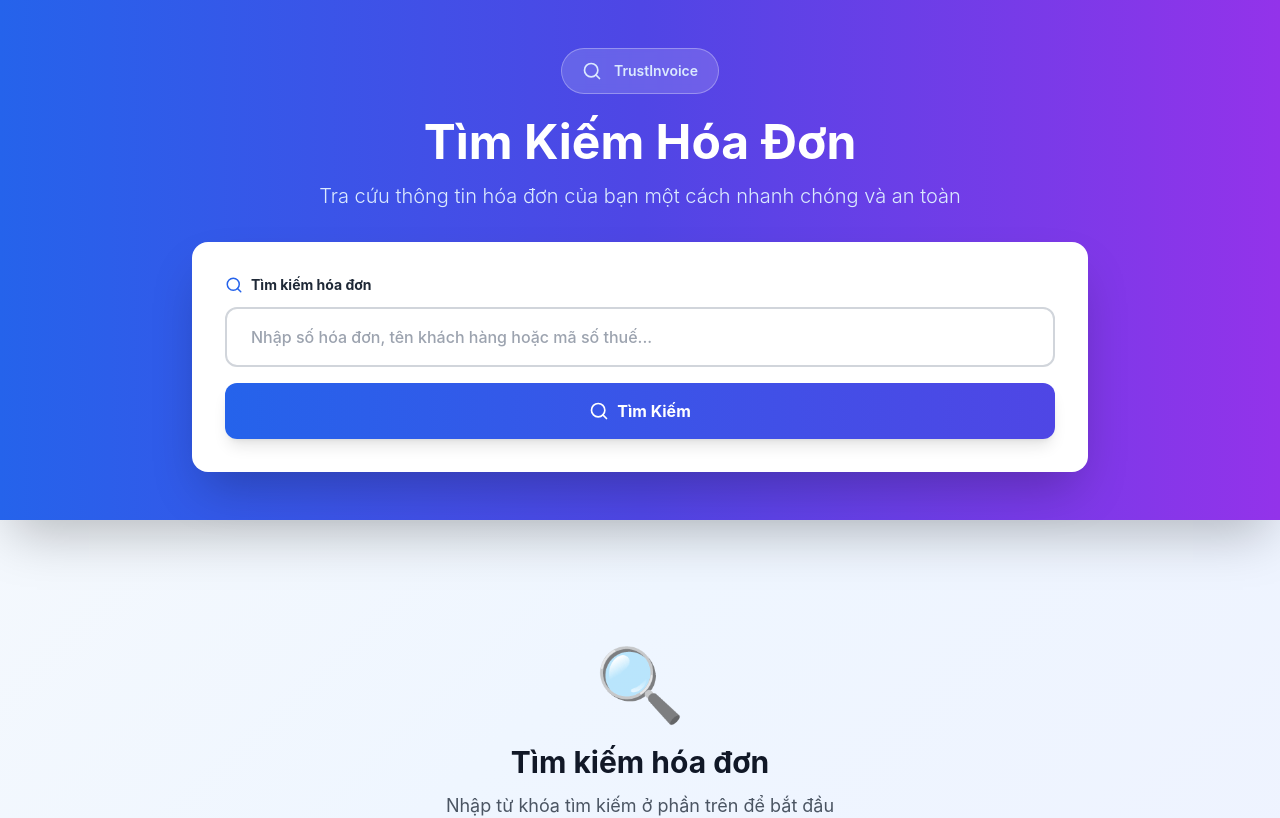
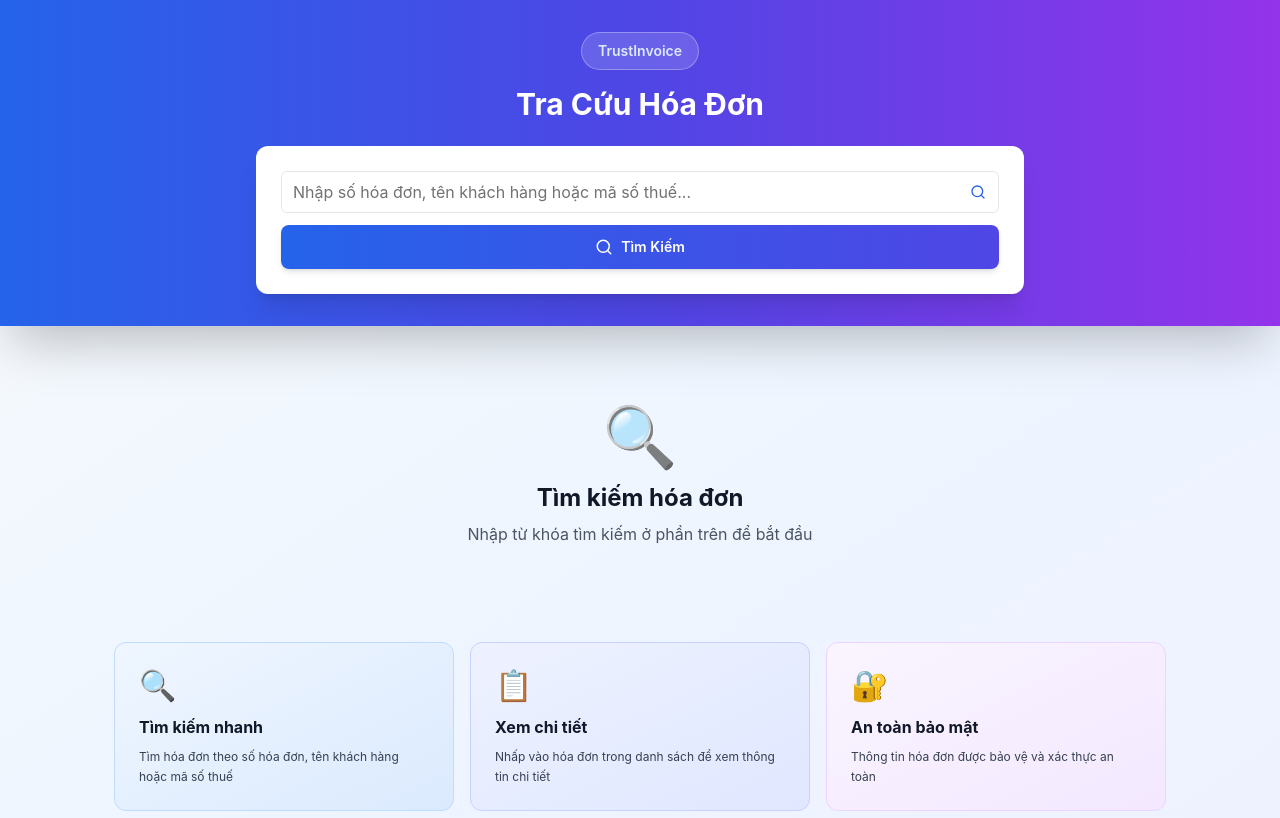
Before and after one commit to nguyenhoangtamm/Invoice-Web, a React (Vite) app: page /lookup in a window 1280 px wide. Shown: the top 818 px of the page. Built offline with nearby package versions, Linux system fonts and the light colour scheme.

Commit message:
feat: update organization interface to use numeric ID and include additional fields

```diff
--- a/src/components/CreateInvoiceModal.tsx
+++ b/src/components/CreateInvoiceModal.tsx
@@ -23,7 +23,7 @@ import {
 import TrashIcon from '@rsuite/icons/Trash';
 import PlusIcon from '@rsuite/icons/Plus';
 import type { CreateInvoiceRequest, CreateInvoiceLineRequest, Invoice } from '../types/invoice';
-import { getAllOrganizations } from '../api/services/organizationService';
+import { getOrganizationByMe } from '../api/services/organizationService';
 import { createInvoice } from '../api/services/invoiceService';
 import type { Organization } from '../types/organization';
 const Textarea = React.forwardRef<HTMLTextAreaElement, React.ComponentProps<typeof Input>>(
@@ -95,7 +95,7 @@ const CreateInvoiceModal: React.FC<CreateInvoiceModalProps> = ({
             const loadOrganizations = async () => {
                 try {
                     setLoadingOrganizations(true);
-                    const response = await getAllOrganizations();
+                    const response = await getOrganizationByMe();
                     if (response.succeeded && response.data) {
                         setOrganizations(response.data);
                     }
--- a/src/pages/Lookup.tsx
+++ b/src/pages/Lookup.tsx
@@ -3,9 +3,8 @@ import InvoiceDetail from "../components/InvoiceDetail";
 import type { Invoice, InvoiceLookUp } from "../types/invoice";
 import { getInvoicesPaginatedLookUp } from "../api/services/invoiceService";
 import { Search, Eye, Download, Trash2, ChevronLeft, ChevronRight, FileText, Loader, CheckCircle, AlertCircle } from "lucide-react";
-import { InvoiceStatus } from "../enums/invoiceEnum";
-import { mockInvoices } from "../data/mockInvoice";
 import { getSimplifiedInvoiceStatusText, getSimplifiedInvoiceStatusColor } from "../utils/helpers";
+import { Input, InputGroup } from "rsuite";
 
 export default function Lookup() {
   const [selectedInvoice, setSelectedInvoice] = useState<InvoiceLookUp | null>(null);
@@ -69,49 +68,48 @@ export default function Lookup() {
   return (
     <div className="min-h-screen bg-gradient-to-br from-slate-50 via-blue-50 to-indigo-50">
       {/* Header */}
-      <header className="bg-gradient-to-r from-blue-600 via-indigo-600 to-purple-600 py-12 shadow-2xl">
+      <header className="bg-gradient-to-r from-blue-600 via-indigo-600 to-purple-600 py-8 shadow-2xl">
         <div className="container mx-auto px-6">
-          <div className="max-w-4xl mx-auto">
+          <div className="max-w-3xl mx-auto">
             {/* Title Section */}
-            <div className="text-center mb-8">
-              <div className="inline-flex items-center gap-3 bg-white/15 backdrop-blur-sm px-5 py-3 rounded-full mb-6 border border-white/30 hover:bg-white/20 transition-colors">
-                <Search size={20} className="text-blue-100" />
+            <div className="text-center mb-6">
+              <div className="inline-flex items-center gap-2 bg-white/15 backdrop-blur-sm px-4 py-2 rounded-full mb-4 border border-white/30 hover:bg-white/20 transition-colors">
                 <span className="text-blue-100 text-sm font-semibold">TrustInvoice</span>
               </div>
-              <h1 className="text-4xl md:text-5xl font-bold text-white mb-4 leading-tight">Tìm Kiếm Hóa Đơn</h1>
-              <p className="text-blue-100 text-lg md:text-xl font-light">Tra cứu thông tin hóa đơn của bạn một cách nhanh chóng và an toàn</p>
+              <h1 className="text-2xl md:text-3xl font-bold text-white mb-3 leading-tight">Tra Cứu Hóa Đơn</h1>
             </div>
 
             {/* Search Form */}
-            <div className="bg-white rounded-2xl shadow-2xl overflow-hidden backdrop-blur-sm border border-white/50">
-              <div className="p-6 md:p-8">
-                <div className="space-y-4">
+            <div className="bg-white rounded-xl shadow-xl overflow-hidden backdrop-blur-sm border border-white/50">
+              <div className="p-4 md:p-6">
+                <div className="space-y-3">
                   <div>
-                    <label className="flex text-sm font-bold text-gray-800 mb-3 items-center gap-2">
-                      <Search size={18} className="text-blue-600" />
-                      Tìm kiếm hóa đơn
-                    </label>
-                    <input
-                      value={searchTerm}
-                      onChange={(e) => setSearchTerm(e.target.value)}
-                      onKeyPress={(e) => e.key === 'Enter' && handleSearch()}
-                      placeholder="Nhập số hóa đơn, tên khách hàng hoặc mã số thuế..."
-                      className="w-full px-6 py-4 border-2 border-gray-300 rounded-xl text-base focus:outline-none focus:border-blue-500 focus:ring-4 focus:ring-blue-100 transition-all placeholder-gray-400 font-medium"
-                    />
+                    <InputGroup inside>
+                      <Input
+                        value={searchTerm}
+                        onChange={setSearchTerm}
+                        onPressEnter={handleSearch}
+                        placeholder="Nhập số hóa đơn, tên khách hàng hoặc mã số thuế..."
+                        size="lg"
+                      />
+                      <InputGroup.Addon>
+                        <Search size={16} className="text-blue-600" />
+                      </InputGroup.Addon>
+                    </InputGroup>
                   </div>
                   <button
                     onClick={handleSearch}
                     disabled={loading}
-                    className="w-full bg-gradient-to-r from-blue-600 to-indigo-600 text-white font-bold py-4 px-6 rounded-xl hover:from-blue-700 hover:to-indigo-700 disabled:opacity-60 disabled:cursor-not-allowed transition-all duration-200 flex items-center justify-center gap-2 shadow-lg hover:shadow-2xl text-base"
+                    className="w-full bg-gradient-to-r from-blue-600 to-indigo-600 text-white font-semibold py-3 px-4 rounded-lg hover:from-blue-700 hover:to-indigo-700 disabled:opacity-60 disabled:cursor-not-allowed transition-all duration-200 flex items-center justify-center gap-2 shadow-md hover:shadow-lg text-sm"
                   >
                     {loading ? (
                       <>
-                        <Loader size={20} className="animate-spin" />
+                        <Loader size={18} className="animate-spin" />
                         Đang tìm...
                       </>
                     ) : (
                       <>
-                        <Search size={20} />
+                        <Search size={18} />
                         Tìm Kiếm
                       </>
                     )}
@@ -122,9 +120,9 @@ export default function Lookup() {
 
             {/* Messages */}
             {message && (
-              <div className="mt-6 flex items-center gap-3 p-5 rounded-xl bg-amber-50 border-l-4 border-amber-400 text-amber-800 animate-fadeIn shadow-md">
-                <AlertCircle size={22} className="flex-shrink-0 text-amber-600" />
-                <p className="font-semibold text-base">{message}</p>
+              <div className="mt-4 flex items-center gap-2 p-4 rounded-lg bg-amber-50 border-l-4 border-amber-400 text-amber-800 animate-fadeIn shadow-sm">
+                <AlertCircle size={18} className="flex-shrink-0 text-amber-600" />
+                <p className="font-medium text-sm">{message}</p>
               </div>
             )}
           </div>
@@ -132,13 +130,13 @@ export default function Lookup() {
       </header>
 
       {/* Results Section */}
-      <main className="container mx-auto px-6 py-12">
+      <main className="container mx-auto px-6 py-8">
         <div className="max-w-6xl mx-auto">
           {hasSearched && searchResults.length > 0 && (
             <div className="animate-fadeIn">
-              <div className="flex items-center gap-3 mb-8">
-                <CheckCircle size={28} className="text-green-500" />
-                <h2 className="text-3xl font-bold text-gray-900">Kết Quả Tìm Kiếm</h2>
+              <div className="flex items-center justify-center gap-3 mb-6">
+                <CheckCircle size={24} className="text-green-500" />
+                <h2 className="text-2xl font-bold text-gray-900">Kết Quả Tìm Kiếm</h2>
                 <span className="bg-blue-100 text-blue-800 px-3 py-1 rounded-full text-sm font-semibold">
                   {totalCount} hóa đơn
                 </span>
@@ -238,37 +236,37 @@ export default function Lookup() {
           )}
 
           {hasSearched && searchResults.length === 0 && !loading && (
-            <div className="text-center py-12 bg-white rounded-xl shadow-sm">
-              <FileText size={48} className="mx-auto text-gray-400 mb-4" />
+            <div className="text-center py-8 bg-white rounded-xl shadow-sm">
+              <FileText size={40} className="mx-auto text-gray-400 mb-3" />
               <h3 className="text-lg font-semibold text-gray-900 mb-1">Không tìm thấy hóa đơn</h3>
-              <p className="text-gray-600">Thử thay đổi từ khóa tìm kiếm hoặc kiểm tra lại thông tin</p>
+              <p className="text-gray-600 text-sm">Thử thay đổi từ khóa tìm kiếm hoặc kiểm tra lại thông tin</p>
             </div>
           )}
 
           {!hasSearched && (
-            <div className="text-center py-20">
-              <div className="text-7xl mb-6 opacity-80">🔍</div>
-              <h2 className="text-3xl font-bold text-gray-900 mb-3">Tìm kiếm hóa đơn</h2>
-              <p className="text-gray-600 text-lg">Nhập từ khóa tìm kiếm ở phần trên để bắt đầu</p>
+            <div className="text-center py-12">
+              <div className="text-6xl mb-4 opacity-80">🔍</div>
+              <h2 className="text-2xl font-bold text-gray-900 mb-2">Tìm kiếm hóa đơn</h2>
+              <p className="text-gray-600 text-base">Nhập từ khóa tìm kiếm ở phần trên để bắt đầu</p>
             </div>
           )}
 
           {/* Info Section */}
-          <div className="mt-16 grid md:grid-cols-3 gap-6">
-            <div className="p-8 rounded-2xl bg-gradient-to-br from-blue-50 to-blue-100 border-2 border-blue-200 hover:shadow-xl transition-all transform hover:scale-105">
-              <div className="text-4xl mb-4">🔍</div>
-              <h3 className="font-bold text-gray-900 mb-3 text-lg">Tìm kiếm nhanh</h3>
-              <p className="text-sm text-gray-700 leading-relaxed">Tìm hóa đơn theo số hóa đơn, tên khách hàng hoặc mã số thuế</p>
+          <div className="mt-12 grid md:grid-cols-3 gap-4">
+            <div className="p-6 rounded-xl bg-gradient-to-br from-blue-50 to-blue-100 border border-blue-200 hover:shadow-lg transition-all">
+              <div className="text-3xl mb-3">🔍</div>
+              <h3 className="font-bold text-gray-900 mb-2 text-base">Tìm kiếm nhanh</h3>
+              <p className="text-xs text-gray-700 leading-relaxed">Tìm hóa đơn theo số hóa đơn, tên khách hàng hoặc mã số thuế</p>
             </div>
-            <div className="p-8 rounded-2xl bg-gradient-to-br from-indigo-50 to-indigo-100 border-2 border-indigo-200 hover:shadow-xl transition-all transform hover:scale-105">
-              <div className="text-4xl mb-4">📋</div>
-              <h3 className="font-bold text-gray-900 mb-3 text-lg">Xem chi tiết</h3>
-              <p className="text-sm text-gray-700 leading-relaxed">Nhấp vào hóa đơn trong danh sách để xem thông tin chi tiết</p>
+            <div className="p-6 rounded-xl bg-gradient-to-br from-indigo-50 to-indigo-100 border border-indigo-200 hover:shadow-lg transition-all">
+              <div className="text-3xl mb-3">📋</div>
+              <h3 className="font-bold text-gray-900 mb-2 text-base">Xem chi tiết</h3>
+              <p className="text-xs text-gray-700 leading-relaxed">Nhấp vào hóa đơn trong danh sách để xem thông tin chi tiết</p>
             </div>
-            <div className="p-8 rounded-2xl bg-gradient-to-br from-purple-50 to-purple-100 border-2 border-purple-200 hover:shadow-xl transition-all transform hover:scale-105">
-              <div className="text-4xl mb-4">🔐</div>
-              <h3 className="font-bold text-gray-900 mb-3 text-lg">An toàn bảo mật</h3>
-              <p className="text-sm text-gray-700 leading-relaxed">Thông tin hóa đơn được bảo vệ và xác thực an toàn</p>
+            <div className="p-6 rounded-xl bg-gradient-to-br from-purple-50 to-purple-100 border border-purple-200 hover:shadow-lg transition-all">
+              <div className="text-3xl mb-3">🔐</div>
+              <h3 className="font-bold text-gray-900 mb-2 text-base">An toàn bảo mật</h3>
+              <p className="text-xs text-gray-700 leading-relaxed">Thông tin hóa đơn được bảo vệ và xác thực an toàn</p>
             </div>
           </div>
         </div>
```
Also changed, not shown: src/types/organization.ts (+6 -9 lines).
